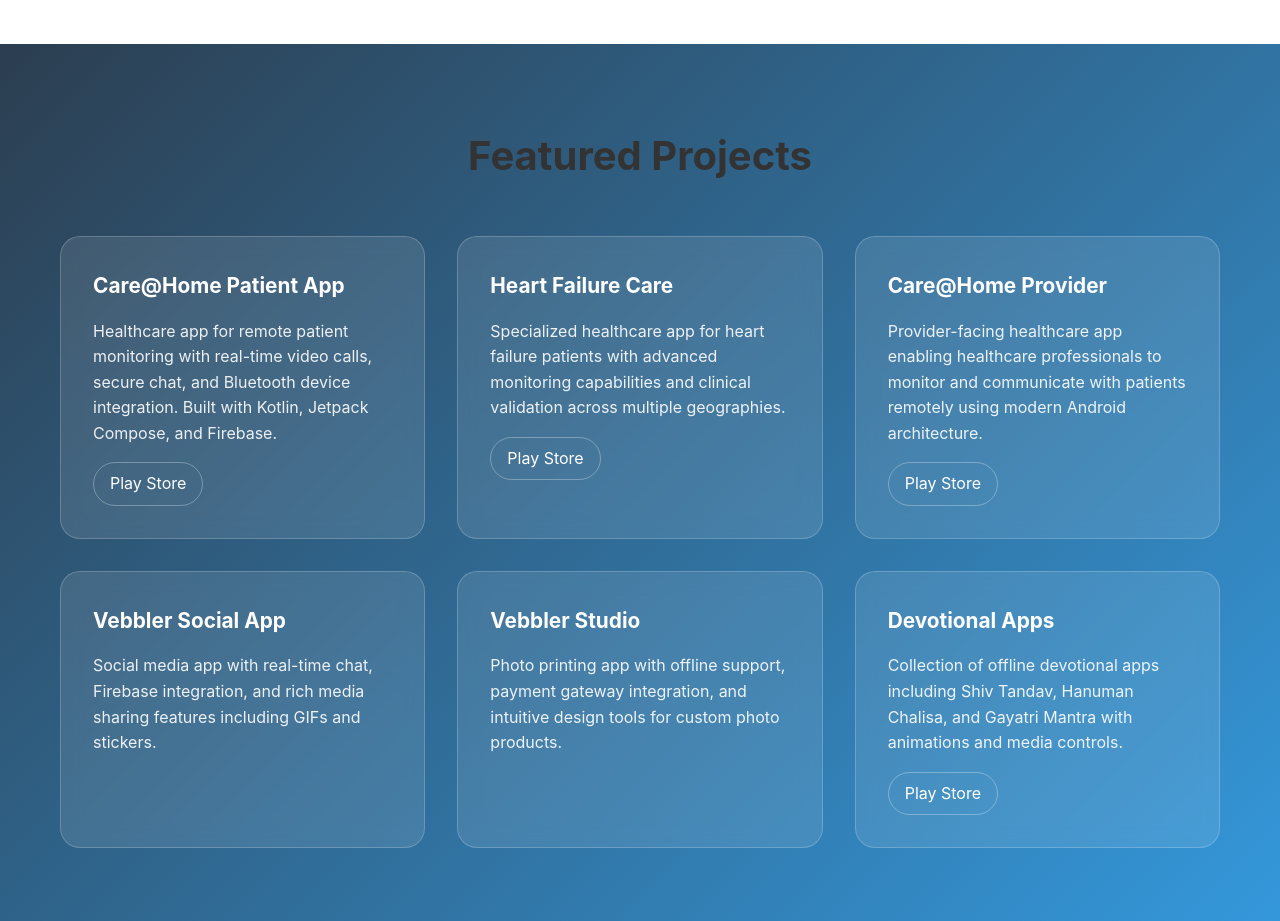
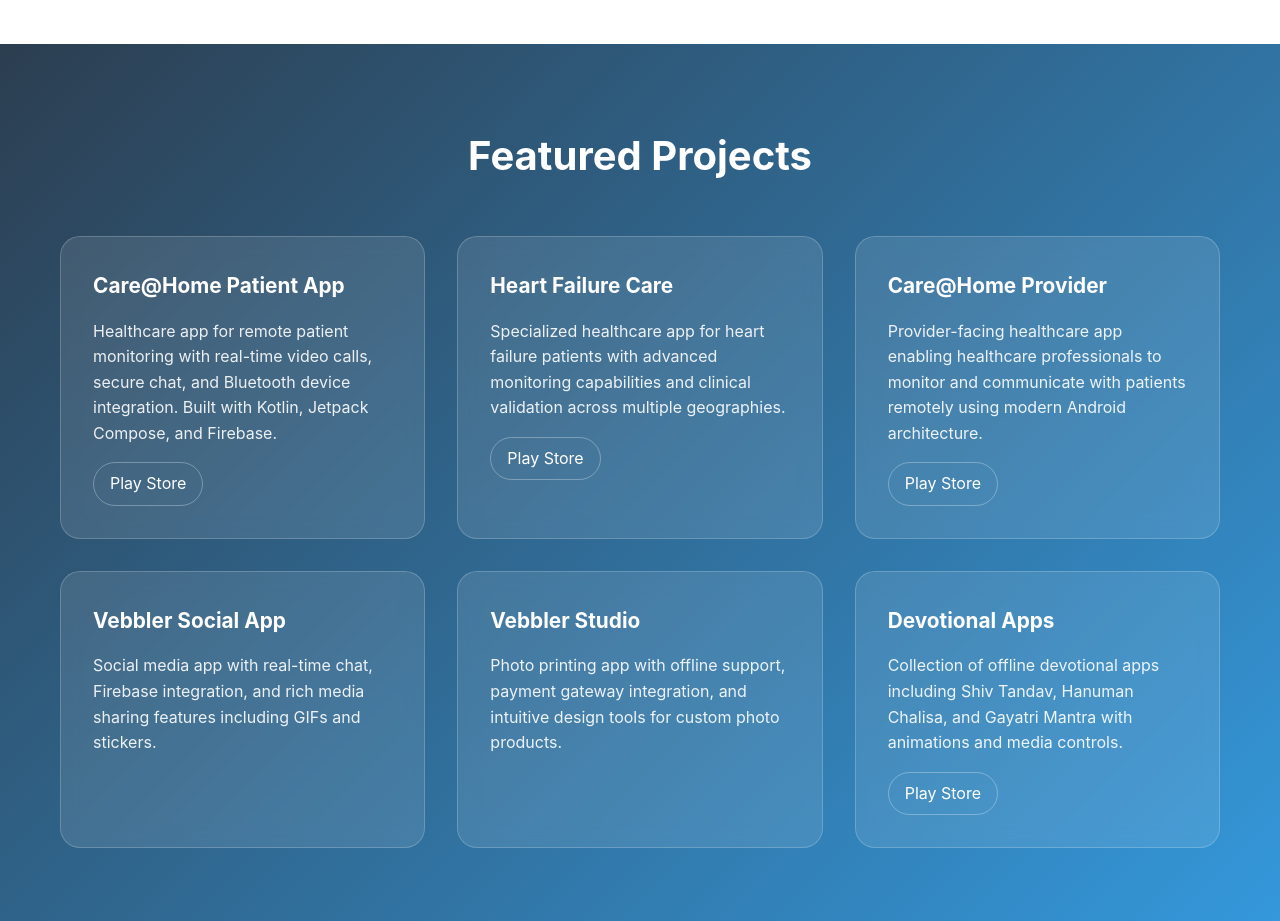
Before and after one commit to sunilparmar04/sunilparmar04.github.io, a plain HTML site: page index.html in a window 1280 px wide. Shown: the part 3900-4821 px from the top of the page. Drawn offline with Linux system fonts and the light colour scheme.

Commit message:
index.html
title color change

```diff
--- a/index.html
+++ b/index.html
@@ -621,7 +621,7 @@
     <!-- Projects Section -->
     <section id="projects" class="projects">
         <div class="container">
-            <h2 class="section-title">Featured Projects</h2>
+            <h2 style="color: white;" class="section-title">Featured Projects</h2>
             <div class="projects-grid">
                 <div class="project-card">
                     <h3>Care@Home Patient App</h3>
```
